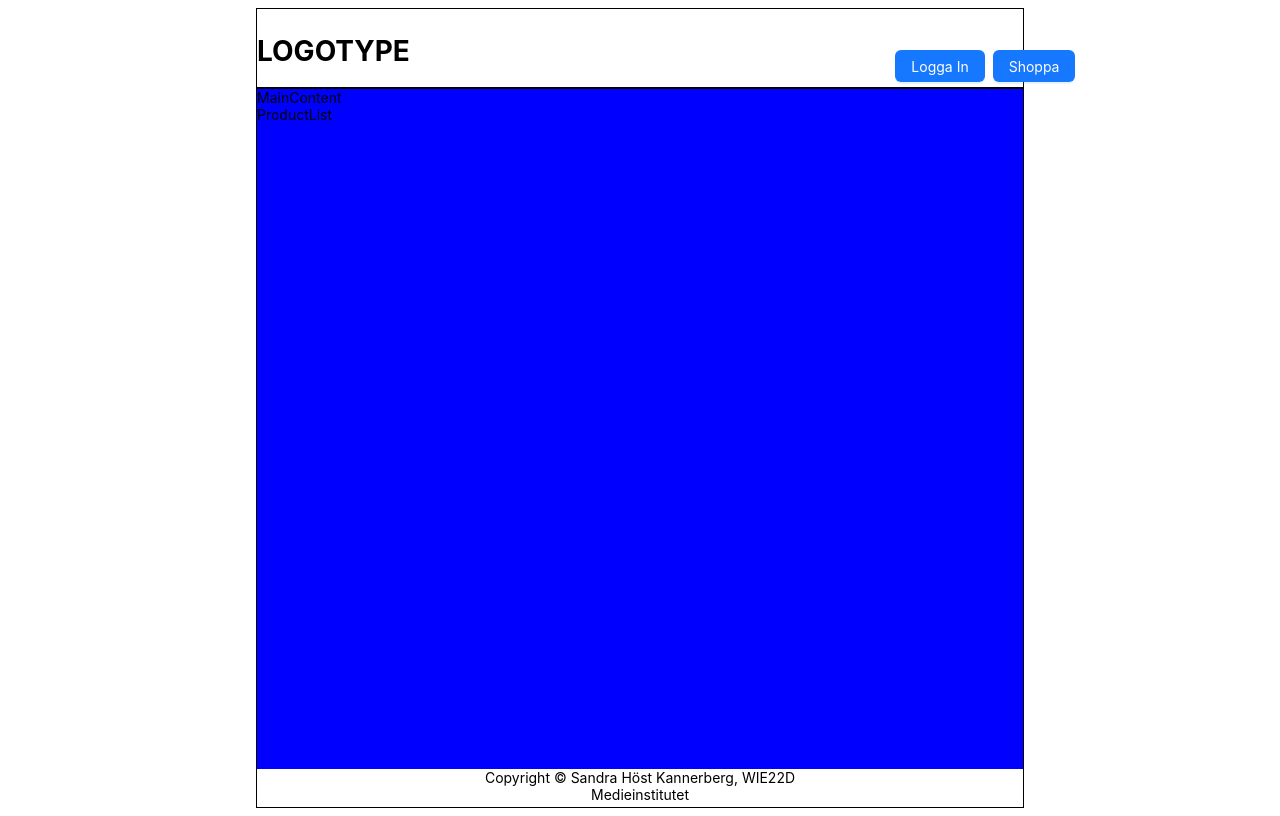
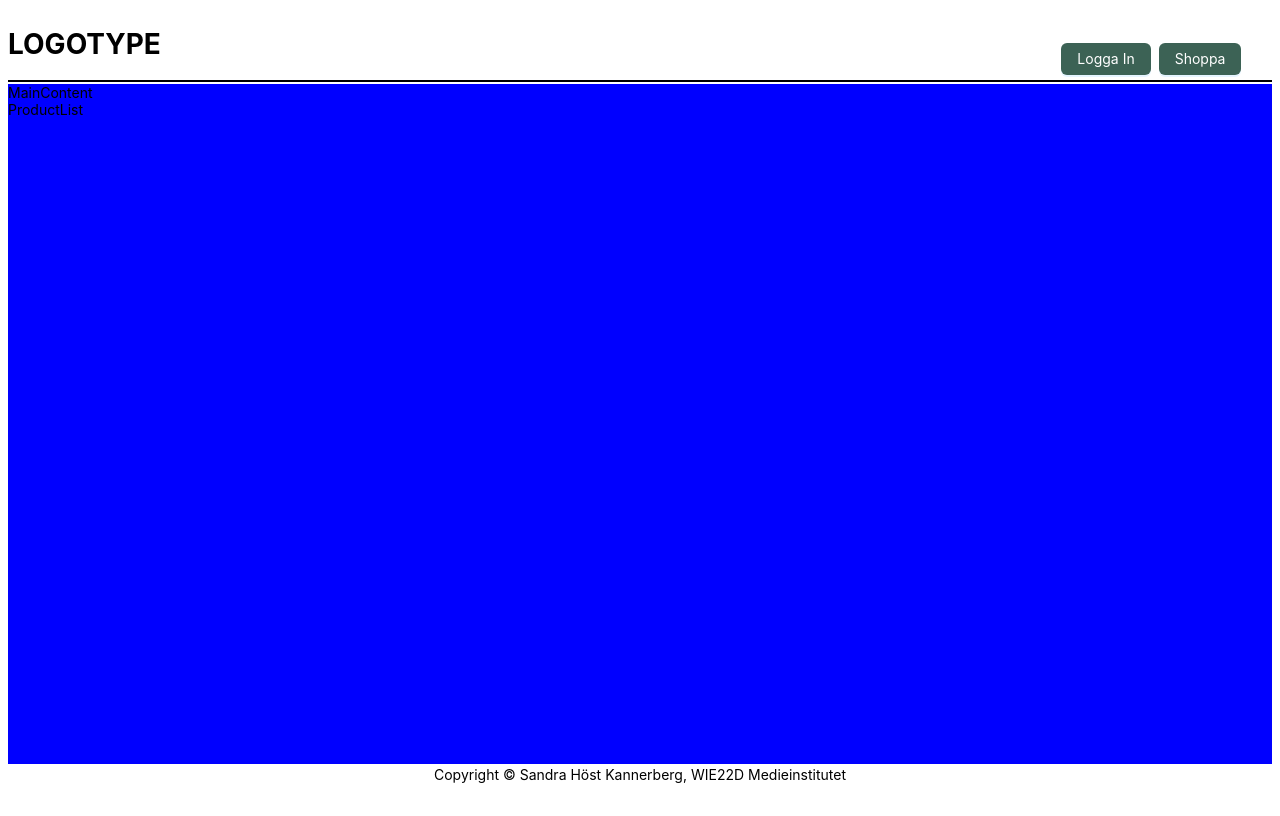
Before and after one commit to SandraHKannerberg/stripe-checkout, a React (Vite) app in the folder client/: page / in a window 1280 px wide. Built offline with nearby package versions, Linux system fonts and the light colour scheme; the HTML template or start-up script is replaced by a standard one.

Commit message:
css updates - colors and layout

```diff
--- a/client/src/components/Header/Header.tsx
+++ b/client/src/components/Header/Header.tsx
@@ -4,12 +4,12 @@ import Logotype from '../Logotype/Logotype';
 
 function Header() {
   return (
-    <>
-        <Row style={{'height' : '100%', 'justifyContent' : 'space-between', 'alignItems':'flex-end', 'borderBottom' : '2px solid black'}}>
+    <div className='header--container'>
+        <Row style={{'width' : '100%', 'height':'25%', 'justifyContent' : 'space-between', 'alignItems':'flex-end', 'borderBottom' : '2px solid black'}}>
             <Col span={4}><Logotype></Logotype></Col>
             <Col span={4}><NavBar></NavBar></Col>
         </Row>
-    </>
+    </div>
   )
 }
 
--- a/client/src/components/LogInBtn/LogInBtn.tsx
+++ b/client/src/components/LogInBtn/LogInBtn.tsx
@@ -1,6 +1,7 @@
 import { Button, Drawer } from 'antd';
-import { useState } from 'react'
+import { useState } from 'react';
 import LogInForm from '../LogInForm/LogInForm';
+import './LogInBtn.css';
 
 function LogInBtn() {
 
@@ -16,7 +17,7 @@ function LogInBtn() {
 
   return (
     <>
-      <Button type="primary" onClick={showLogInDrawer}>
+      <Button className="menu--btn" type="primary" onClick={showLogInDrawer}>
         Logga In
       </Button>
       <Drawer title="Logga in eller Bli medlem" placement="right" onClose={onClose} open={open}>
--- a/client/src/components/LogInForm/LogInForm.tsx
+++ b/client/src/components/LogInForm/LogInForm.tsx
@@ -1,5 +1,5 @@
 import { LockOutlined, UserOutlined } from '@ant-design/icons';
-import { Button, Form, Input } from 'antd';
+import { Button, Form, Input, Divider } from 'antd';
 
 function LogInForm() {
 
@@ -38,6 +38,8 @@ function LogInForm() {
             </Button>
           </Form.Item>
         </Form>
+
+        <Divider />
 
         <p>Ny medlem? Registrera dig här</p>
 
--- /dev/null
+++ b/client/src/components/NavBar/NavBar.css
@@ -0,0 +1,6 @@
+.menu--btn{
+    background-color: #3C6255;
+}
+.menu--btn:hover{
+    background-color: #A6BB8D !important;
+}
--- a/client/src/components/NavBar/NavBar.tsx
+++ b/client/src/components/NavBar/NavBar.tsx
@@ -1,6 +1,7 @@
 import LogInBtn from "../LogInBtn/LogInBtn"
 import ShoppingCartBtn from "../ShoppingCartBtn/ShoppingCartBtn"
 import { Space } from "antd"
+import "./NavBar.css"
 
 function NavBar() {
   return (
--- a/client/src/components/ShoppingCartBtn/ShoppingCartBtn.tsx
+++ b/client/src/components/ShoppingCartBtn/ShoppingCartBtn.tsx
@@ -4,7 +4,7 @@ import { Button } from 'antd';
 function ShoppingCartBtn() {
   return (
     <>
-    <Button type="primary">Shoppa</Button>
+    <Button className="menu--btn" type="primary">Shoppa</Button>
     </>
   )
 }
--- a/client/src/pages/Home.tsx
+++ b/client/src/pages/Home.tsx
@@ -5,8 +5,8 @@ import { Col, Row } from 'antd';
 
 function home() {
   return (
-    <Row gutter={[0,0]} style={{'height' : '100vh', 'width':'60vw', 'margin' : 'auto', 'border' : '1px solid black'}}>
-        <Col style={{'height' : '10vh'}} span={24}><Header></Header></Col>
+    <Row gutter={[0,0]} style={{'height' : '100vh', 'margin' : 'auto'}}>
+        <Col span={24}><Header></Header></Col>
         <Col style={{'backgroundColor':'blue', 'height' : '85vh'}} span={24}><MainContent></MainContent></Col>
         <Col style={{'height' : '5vh'}} span={24}><Footer></Footer></Col>
     </Row>
```
Also changed, not shown: client/src/components/LogInBtn/LogInBtn.css (added).
